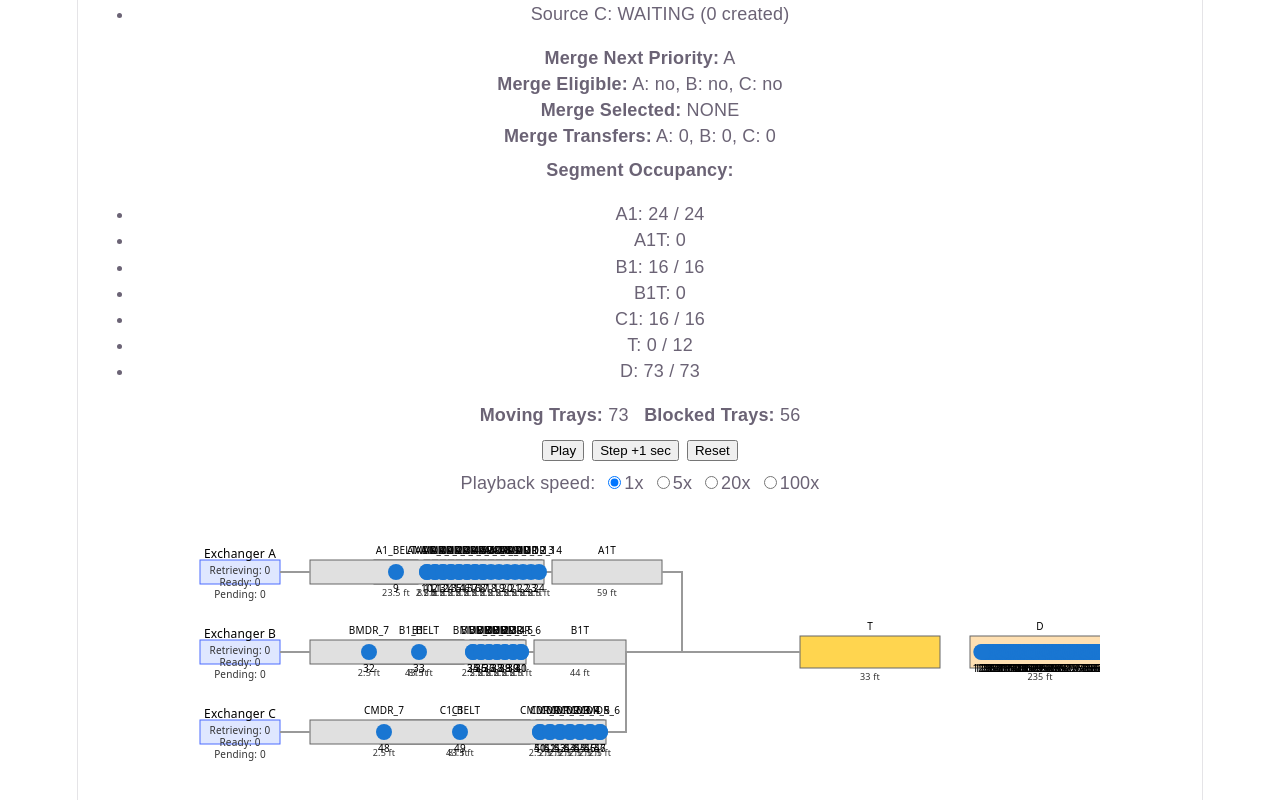
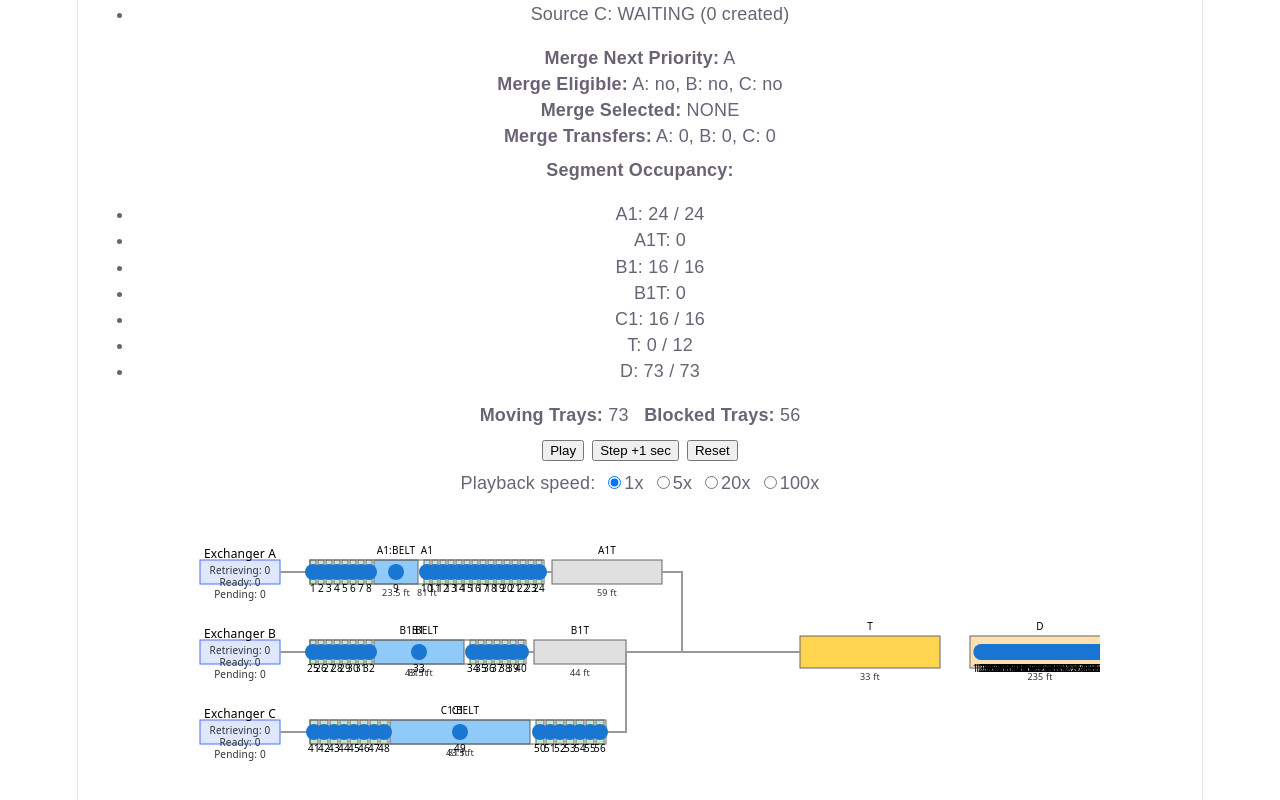
Before and after one commit to hank0820/ConveyorSimulation, a React (Vite) app: page / in a window 1280 px wide. Shown: the part 322-1122 px from the top of the page. Built offline with nearby package versions, Linux system fonts and the light colour scheme.

Commit message:
Fix hybrid pile rendering and immutable snapshots

```diff
--- a/src/simulation/SimulationEngine.ts
+++ b/src/simulation/SimulationEngine.ts
@@ -993,7 +993,11 @@ export class SimulationEngine {
 
     return {
       timeSec: this.timeSec,
-      trays: this.trays.map((t) => ({ ...t })),
+      trays: this.trays.map((t) => ({
+        ...t,
+        pilePlacement: t.pilePlacement ? { ...t.pilePlacement } : undefined,
+        pileRuntime: t.pileRuntime ? { ...t.pileRuntime } : undefined,
+      })),
       segments,
       source: sourceState,
       sources,
--- a/src/visualization/ConveyorDiagram.tsx
+++ b/src/visualization/ConveyorDiagram.tsx
@@ -60,7 +60,16 @@ const ConveyorDiagram: FC<Props> = ({ segments, trays, state }) => {
     C: branchTotals.C > 0 ? branchMaxWidth / branchTotals.C : 1,
   }
 
-  const segmentLayout = new Map<string, { x: number; y: number; w: number; h: number; lengthFt: number }>()
+  const segmentLayout = new Map<string, {
+    x: number
+    y: number
+    w: number
+    h: number
+    lengthFt: number
+    pileId?: string
+    region?: 'MDR_UPSTREAM' | 'BELT' | 'MDR_DOWNSTREAM'
+    zoneIndex?: number
+  }>()
 
   const rectHeight = 24
   const textOffset = 14
@@ -83,12 +92,20 @@ const ConveyorDiagram: FC<Props> = ({ segments, trays, state }) => {
   const B1_down = 7
   const B1_belt = 43.5
 
-  const drawMdrBank = (startX: number, row: 'A' | 'B' | 'C', count: number, zoneLen: number, scale: number) => {
+  const drawMdrBank = (
+    startX: number,
+    row: 'A' | 'B' | 'C',
+    region: 'MDR_UPSTREAM' | 'MDR_DOWNSTREAM',
+    count: number,
+    zoneLen: number,
+    scale: number,
+  ) => {
     let x = startX
+    const pileId = `${row}1`
     for (let i = 0; i < count; i++) {
       const w = Math.max(6, Math.round(zoneLen * scale))
-      const id = `${row}MDR_${i}`
-      segmentLayout.set(id, { x, y: rowYs[row], w, h: rectHeight, lengthFt: zoneLen })
+      const id = `${pileId}:${region}:${i}`
+      segmentLayout.set(id, { x, y: rowYs[row], w, h: rectHeight, lengthFt: zoneLen, pileId, region, zoneIndex: i })
       x += w + 2
     }
     return x
@@ -96,13 +113,13 @@ const ConveyorDiagram: FC<Props> = ({ segments, trays, state }) => {
 
   let nextAx = branchStartX
   const scaleA = branchScales.A
-  nextAx = drawMdrBank(nextAx, 'A', A1_up, 2.5, scaleA)
+  nextAx = drawMdrBank(nextAx, 'A', 'MDR_UPSTREAM', A1_up, 2.5, scaleA)
   // belt
   const beltAx = nextAx
   const beltAw = Math.max(40, Math.round(A1_belt * scaleA))
-  segmentLayout.set('A1_BELT', { x: beltAx, y: rowYs.A, w: beltAw, h: rectHeight, lengthFt: A1_belt })
+  segmentLayout.set('A1:BELT', { x: beltAx, y: rowYs.A, w: beltAw, h: rectHeight, lengthFt: A1_belt, pileId: 'A1', region: 'BELT' })
   nextAx = beltAx + beltAw + 6
-  nextAx = drawMdrBank(nextAx, 'A', A1_down, 2.5, scaleA)
+  nextAx = drawMdrBank(nextAx, 'A', 'MDR_DOWNSTREAM', A1_down, 2.5, scaleA)
   // mark logical segment A1 spanning
   segmentLayout.set('A1', { x: branchStartX, y: rowYs.A, w: nextAx - branchStartX, h: rectHeight, lengthFt: A1_len })
 
@@ -111,23 +128,23 @@ const ConveyorDiagram: FC<Props> = ({ segments, trays, state }) => {
 
   let nextBx = branchStartX
   const scaleB = branchScales.B
-  nextBx = drawMdrBank(nextBx, 'B', B1_up, 2.5, scaleB)
+  nextBx = drawMdrBank(nextBx, 'B', 'MDR_UPSTREAM', B1_up, 2.5, scaleB)
   const beltBx = nextBx
   const beltBw = Math.max(40, Math.round(B1_belt * scaleB))
-  segmentLayout.set('B1_BELT', { x: beltBx, y: rowYs.B, w: beltBw, h: rectHeight, lengthFt: B1_belt })
+  segmentLayout.set('B1:BELT', { x: beltBx, y: rowYs.B, w: beltBw, h: rectHeight, lengthFt: B1_belt, pileId: 'B1', region: 'BELT' })
   nextBx = beltBx + beltBw + 6
-  nextBx = drawMdrBank(nextBx, 'B', B1_down, 2.5, scaleB)
+  nextBx = drawMdrBank(nextBx, 'B', 'MDR_DOWNSTREAM', B1_down, 2.5, scaleB)
   segmentLayout.set('B1', { x: branchStartX, y: rowYs.B, w: nextBx - branchStartX, h: rectHeight, lengthFt: B1_len })
   nextBx = addSegment('B1T', nextBx + 8, 'B', segments.find((s) => s.id === 'B1T')?.lengthFt ?? 44)
 
   let nextCx = branchStartX
   const scaleC = branchScales.C
-  nextCx = drawMdrBank(nextCx, 'C', B1_up, 2.5, scaleC)
+  nextCx = drawMdrBank(nextCx, 'C', 'MDR_UPSTREAM', B1_up, 2.5, scaleC)
   const beltCx = nextCx
   const beltCw = Math.max(40, Math.round(B1_belt * scaleC))
-  segmentLayout.set('C1_BELT', { x: beltCx, y: rowYs.C, w: beltCw, h: rectHeight, lengthFt: B1_belt })
+  segmentLayout.set('C1:BELT', { x: beltCx, y: rowYs.C, w: beltCw, h: rectHeight, lengthFt: B1_belt, pileId: 'C1', region: 'BELT' })
   nextCx = beltCx + beltCw + 6
-  nextCx = drawMdrBank(nextCx, 'C', B1_down, 2.5, scaleC)
+  nextCx = drawMdrBank(nextCx, 'C', 'MDR_DOWNSTREAM', B1_down, 2.5, scaleC)
   segmentLayout.set('C1', { x: branchStartX, y: rowYs.C, w: nextCx - branchStartX, h: rectHeight, lengthFt: B1_len })
 
   const tX = 620
@@ -146,7 +163,7 @@ const ConveyorDiagram: FC<Props> = ({ segments, trays, state }) => {
     if (t.pilePlacement) {
       const pile = t.pilePlacement.pileId
       if (t.pilePlacement.component === 'BELT') {
-        const layout = segmentLayout.get(`${pile}_BELT`)
+        const layout = segmentLayout.get(`${pile}:BELT`)
         if (layout) {
           const beltPos = t.pilePlacement.beltPosFt ?? 0
           const pct = layout.lengthFt > 0 ? Math.max(0, Math.min(1, beltPos / layout.lengthFt)) : 0
@@ -156,8 +173,7 @@ const ConveyorDiagram: FC<Props> = ({ segments, trays, state }) => {
       }
       if (t.pilePlacement.component === 'MDR_UPSTREAM' || t.pilePlacement.component === 'MDR_DOWNSTREAM') {
         const zoneIdx = t.pilePlacement.zoneIndex ?? 0
-        const rowChar = pile[0]
-        const mdrId = `${rowChar}MDR_${zoneIdx}`
+        const mdrId = `${pile}:${t.pilePlacement.component}:${zoneIdx}`
         const layout = segmentLayout.get(mdrId)
         if (layout) {
           const cx = layout.x + layout.w / 2
@@ -200,17 +216,25 @@ const ConveyorDiagram: FC<Props> = ({ segments, trays, state }) => {
       ))}
 
       {Array.from(segmentLayout.entries()).map(([id, layout]) => (
-        <g key={id}>
+        <g
+          key={id}
+          data-zone-id={layout.zoneIndex !== undefined ? id : undefined}
+          data-pile-id={layout.pileId}
+          data-region={layout.region}
+          data-zone-index={layout.zoneIndex}
+        >
           <rect
             x={layout.x}
             y={layout.y - layout.h / 2}
             width={layout.w}
             height={layout.h}
-            fill={id.includes('MDR_') ? '#c8e6c9' : id.endsWith('_BELT') ? '#90caf9' : id === 'T' ? '#ffd54f' : id === 'D' ? '#ffe0b2' : '#e0e0e0'}
+            fill={layout.region === 'MDR_UPSTREAM' || layout.region === 'MDR_DOWNSTREAM' ? '#c8e6c9' : layout.region === 'BELT' ? '#90caf9' : id === 'A1' || id === 'B1' || id === 'C1' ? 'none' : id === 'T' ? '#ffd54f' : id === 'D' ? '#ffe0b2' : '#e0e0e0'}
             stroke="#666"
           />
-          <text x={layout.x + layout.w / 2} y={layout.y - layout.h / 2 - 6} fontSize={10} fill="#000" textAnchor="middle">{id}</text>
-          {layout.lengthFt > 0 && (
+          {layout.zoneIndex === undefined && (
+            <text x={layout.x + layout.w / 2} y={layout.y - layout.h / 2 - 6} fontSize={10} fill="#000" textAnchor="middle">{id}</text>
+          )}
+          {layout.lengthFt > 0 && layout.zoneIndex === undefined && (
             <text x={layout.x + layout.w / 2} y={layout.y + layout.h / 2 + 12} fontSize={9} fill="#333" textAnchor="middle">
               {layout.lengthFt} ft
             </text>
@@ -254,7 +278,7 @@ const ConveyorDiagram: FC<Props> = ({ segments, trays, state }) => {
       })()}
 
       {trayPositions.map((tp) => (
-        <g key={tp.id}>
+        <g key={tp.id} data-tray-id={tp.id} data-segment-id={tp.segId}>
           <circle cx={tp.cx} cy={tp.cy} r={8} fill="#1976d2" />
           <text x={tp.cx} y={tp.cy + 20} fontSize={10} fill="#000" textAnchor="middle">{tp.id}</text>
         </g>
```
Also changed, not shown: 1 other file (tests, documents, lock files or other folders).
